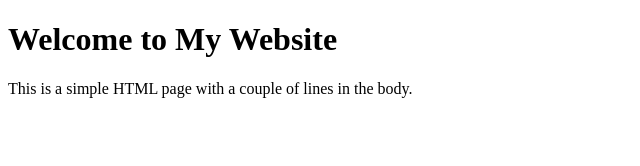
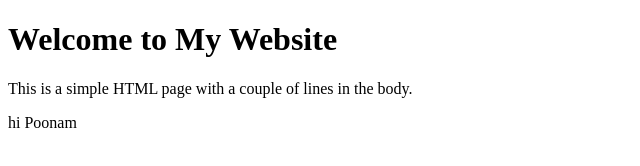
Before and after one commit to Poonam2506/Poonam2506, a plain HTML site: page index.html in a window 1280 px wide. Shown: the full height of the page, 0-640 px from the left. Drawn offline with Linux system fonts and the light colour scheme.

Commit message:
new file

```diff
--- a/index.html
+++ b/index.html
@@ -8,5 +8,6 @@
 <body>
     <h1>Welcome to My Website</h1>
     <p>This is a simple HTML page with a couple of lines in the body.</p>
+    <p>hi Poonam</p>
 </body>
 </html>
```
Also changed, not shown: kallo.html (added).
